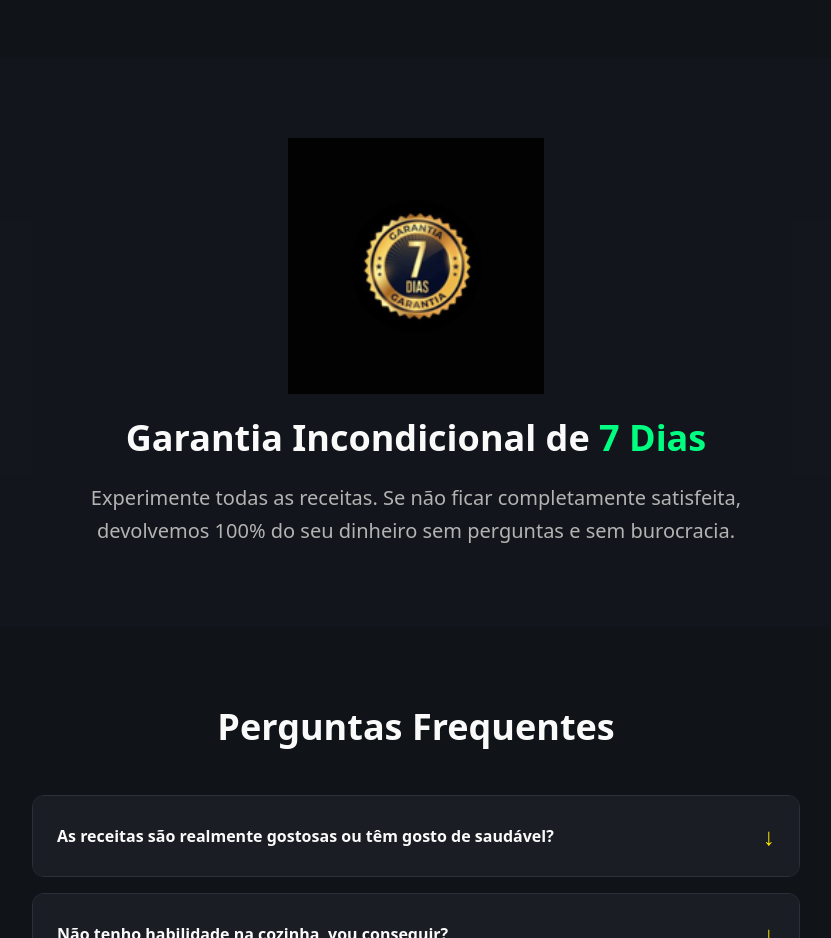
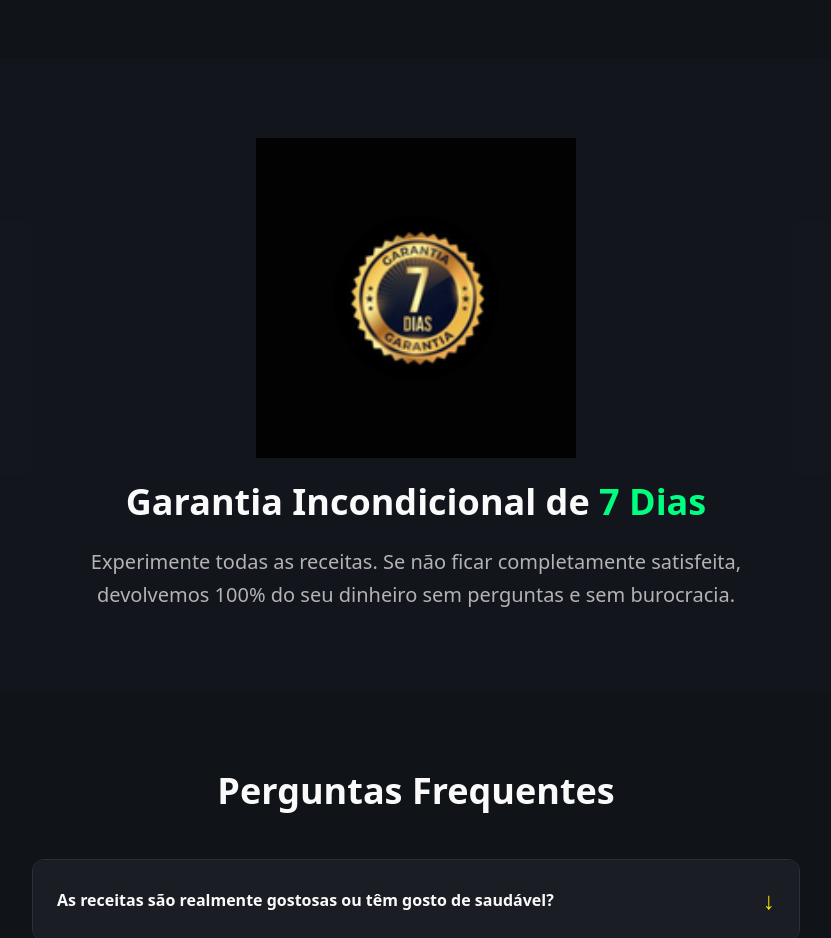
Before and after one commit to wel49reis-eng/choc-cure-creator, a React (Vite) app: page / in a window 1280 px wide. Shown: the part 4860-5798 px from the top of the page, without its empty margins (224-1055 px from the left). Built offline with nearby package versions, Linux system fonts and the light colour scheme.

Commit message:
Increase guarantee image size
The guarantee image size was further increased to improve visibility.

```diff
--- a/src/pages/LandingPage.tsx
+++ b/src/pages/LandingPage.tsx
@@ -272,7 +272,7 @@ export default function LandingPage() {
           <img
             src={guaranteeImage}
             alt="Garantia de 7 dias"
-            className="w-64 h-64 mx-auto mb-6 object-contain"
+            className="w-80 h-80 mx-auto mb-6 object-contain"
             onError={(e) => {
               console.log('Erro ao carregar imagem de garantia:', e);
               e.currentTarget.style.display = 'none';
```
